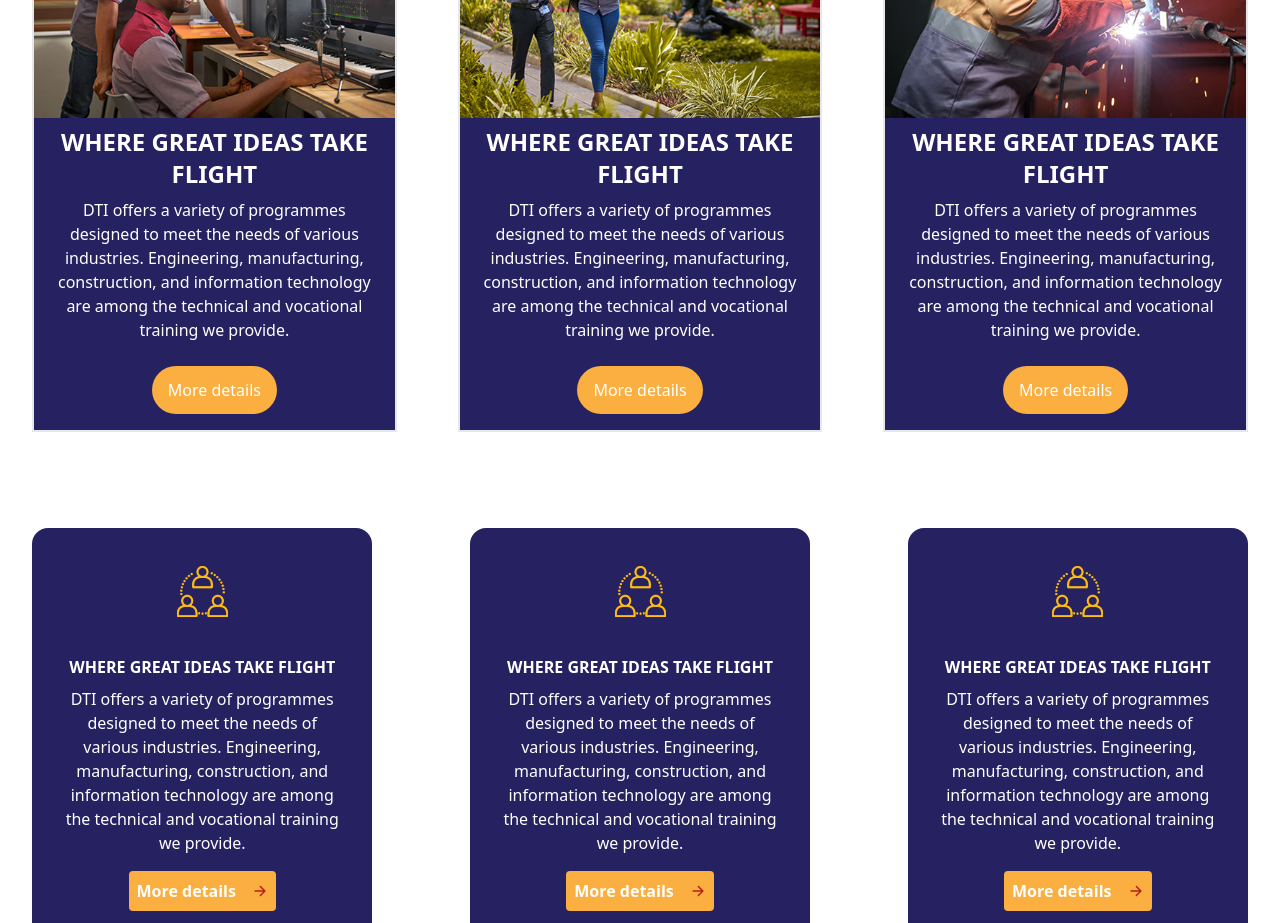
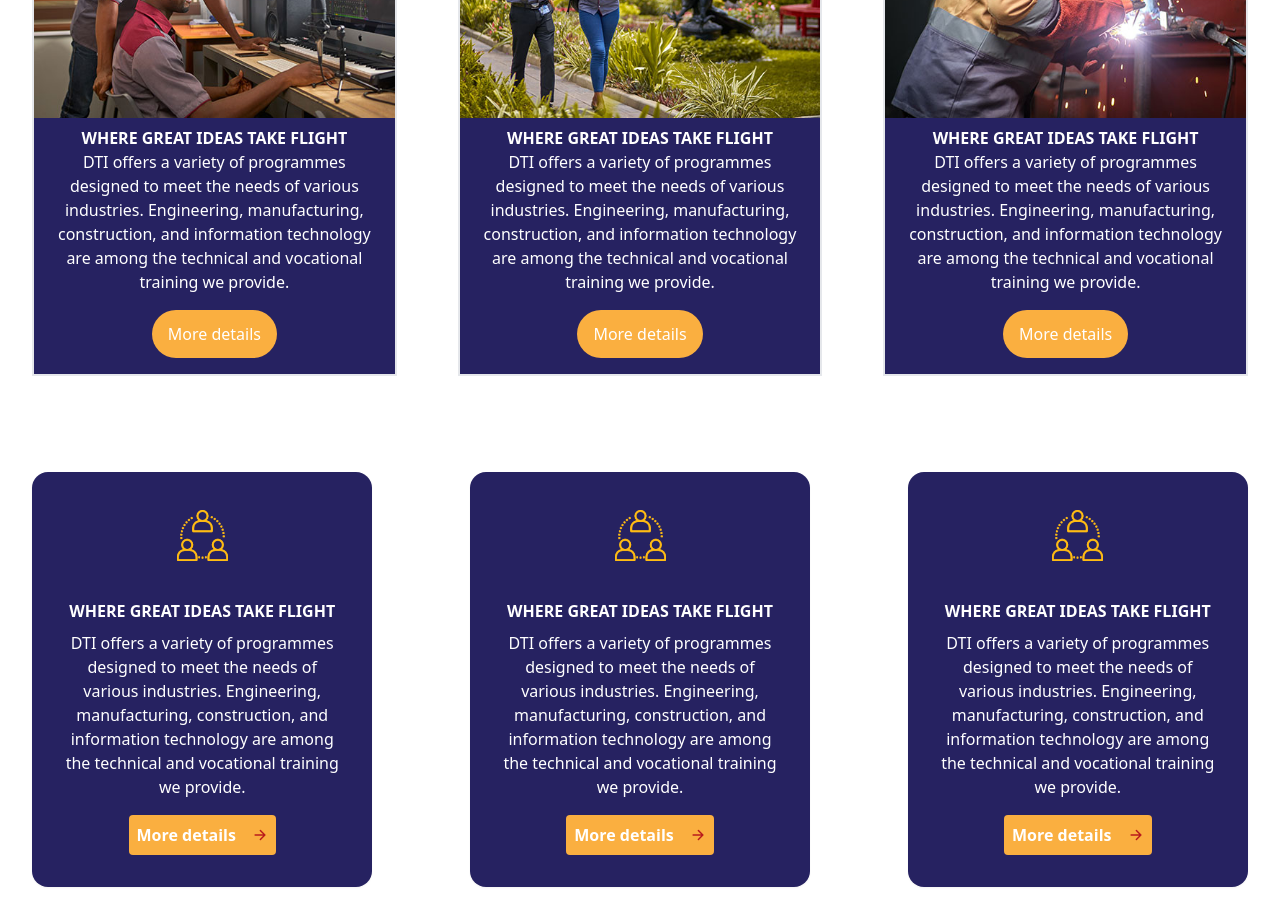
Before and after one commit to NextHubImpact/console-ghana, a React (Vite) app: page / in a window 1280 px wide. Shown: the part 1840-2763 px from the top of the page. Built offline with nearby package versions, Linux system fonts and the light colour scheme.

Commit message:
updated services card

```diff
--- a/src/components/Content.jsx
+++ b/src/components/Content.jsx
@@ -172,8 +172,8 @@
             return (
               <div key={index} className=" flex flex-col  items-center gap-2 bg-[#262261] text-white  border-2   lg:w-[30%] xl:w-[30%] p-">
                 <img src={img} alt="" />
-                 <div className=" flex flex-col items-center gap-2 px-4 ">
-                 <h2 className=" text-wrap text-center text-2xl font-semibold">{title}</h2>
+                 <div className=" flex flex-col items-center gap- px-4 ">
+                 <h2 className=" text-wrap text-center text- font-semibold">{title}</h2>
                 <article className="leading text-center">
                   {article}
                 </article>
```
